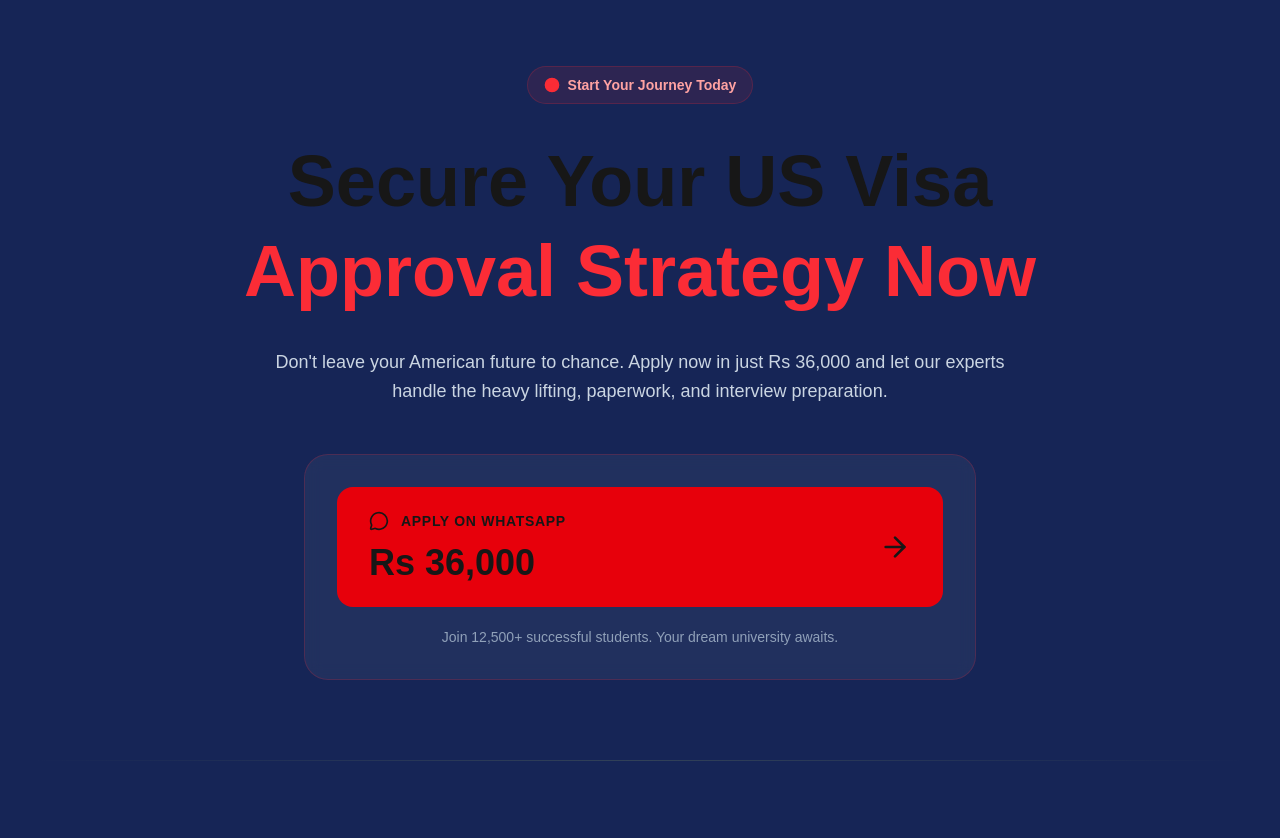
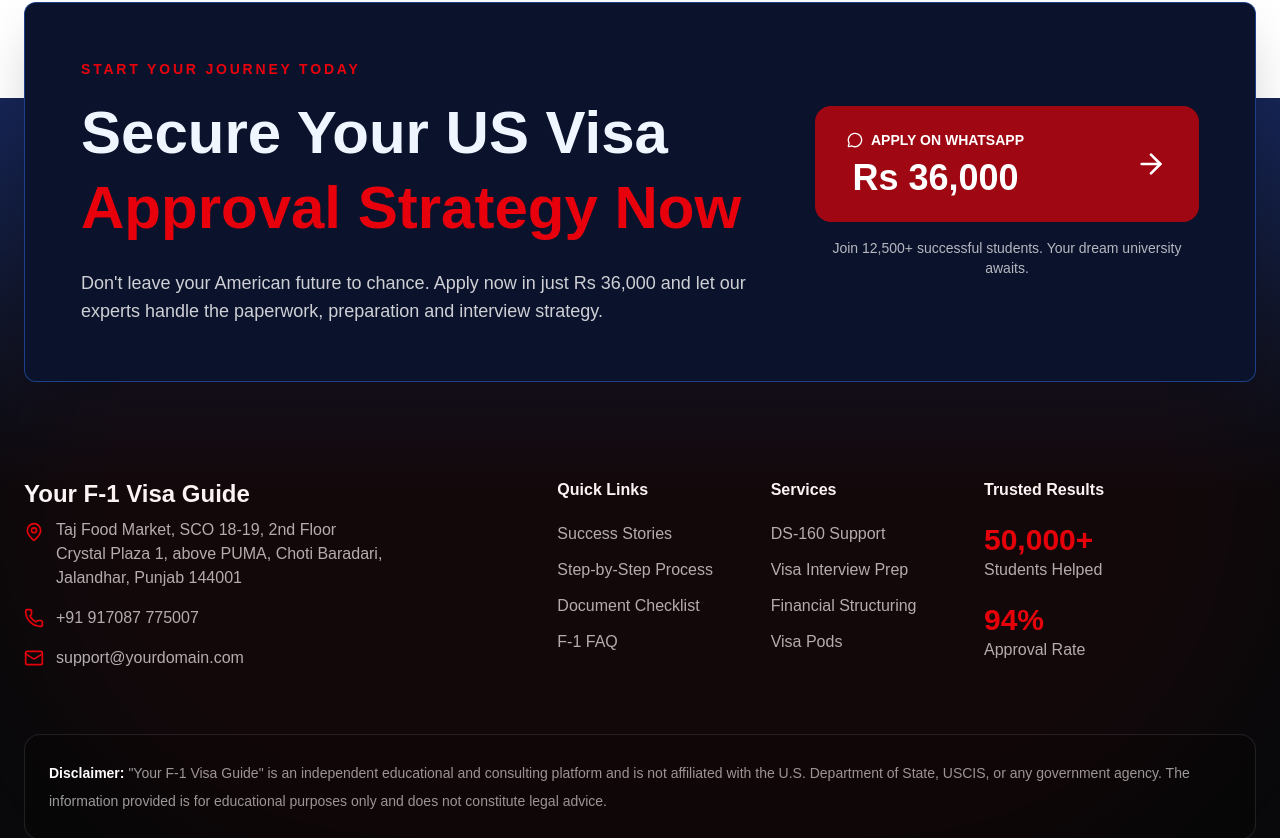
Before and after one commit to Yourf1visaguide/f1landingpage, a Next.js app: page / in a window 1280 px wide. Shown: the part 5783-6621 px from the top of the page. Built offline with nearby package versions, Linux system fonts and the light colour scheme; a web font is replaced by a local one.

Commit message:
Footer structure complete

```diff
--- a/app/components/Footer/footer.tsx
+++ b/app/components/Footer/footer.tsx
@@ -1,47 +1,44 @@
-"use client";
-
 import React from "react";
-import { ArrowRight, MessageCircle, CheckCircle2 } from "lucide-react";
+import {
+  ArrowRight,
+  MessageCircle,
+  MapPin,
+  Phone,
+  Mail,
+} from "lucide-react";
 
 export default function Footer() {
   return (
-    <footer className="relative overflow-hidden bg-blue-950">
-      {/* Background Accent */}
+    <footer className="relative mt-32 bg-linear-to-b from-blue-950 via-zinc-950 to-zinc-950 text-white">
+      {/* Floating CTA Card */}
 
-      {/* <div className="absolute inset-0 bg-[radial-gradient(circle_at_top_right,rgba(220,38,38,.15),transparent_40%)]" /> */}
+          <div className="absolute right-0 bottom-0 rounded-full h-full w-full bg-red-700/5 blur-3xl " />
 
-      <div className="relative mx-auto max-w-7xl px-6 py-24 lg:px-8">
-        {/* CTA Section */}
+      <div className="mx-auto max-w-7xl px-6">
+        <div className="relative -translate-y-24 overflow-hidden rounded-xl border border-blue-500/30 bg-blue-950 p-8 shadow-2xl lg:p-14">
 
-        <div className="mx-auto max-w-5xl text-center">
-          <div className="inline-flex items-center gap-2 rounded-full border border-red-500/20 bg-red-500/10 px-4 py-2">
-            <CheckCircle2
-              className="h-4 w-4 text-red-500"
-              fill="currentColor"
-            />
+          <div className="absolute right-0 top-0  left-0 bottom-0  h-full w-full bg-black/50 -z-50 " />
+          <div className="relative z-10 flex flex-col gap-10 lg:flex-row lg:items-center lg:justify-between">
+            <div className="max-w-2xl">
+              <p className="text-sm font-semibold uppercase tracking-[0.2em] text-red-600">
+                Start Your Journey Today
+              </p>
 
-            <span className="text-sm font-semibold text-red-300">
-              Start Your Journey Today
-            </span>
-          </div>
-
-          <h2 className="mt-8 text-5xl font-bold leading-tight lg:text-7xl">
+              <h2 className="mt-4 text-4xl font-bold leading-tight lg:text-6xl text-blue-50">
                 Secure Your US Visa
-            <span className="block text-red-500">
+                <span className="block text-red-600">
                   Approval Strategy Now
                 </span>
               </h2>
 
-          <p className="mx-auto mt-8 max-w-3xl text-lg leading-relaxed text-slate-300">
+              <p className="mt-6 text-lg text-white/80">
                 Don't leave your American future to chance.
                 Apply now in just Rs 36,000 and let our experts
-            handle the heavy lifting, paperwork, and
-            interview preparation.
+                handle the paperwork, preparation and interview strategy.
               </p>
+            </div>
 
-          {/* CTA Card */}
-
-          <div className="mx-auto mt-12 max-w-2xl rounded-3xl border border-red-500/20 bg-white/5 p-8 backdrop-blur-sm">
+            <div className="w-full max-w-sm">
               <button
                 className="
                 group
@@ -50,24 +47,21 @@ export default function Footer() {
                 items-center
                 justify-between
                 rounded-2xl
-                bg-red-600
+                bg-red-800
                 px-8
                 py-6
-                text-left
-                transition
+                transition-all
                 hover:bg-red-700
+                cursor-pointer
               "
               >
                 <div>
-                <div className="flex items-center gap-3">
-                  <MessageCircle className="h-5 w-5" />
-
-                  <span className="text-sm font-semibold uppercase tracking-wider">
+                  <div className="flex items-center gap-2 text-sm font-semibold uppercase">
+                    <MessageCircle className="h-4 w-4" />
                     Apply on WhatsApp
-                  </span>
                   </div>
 
-                <div className="mt-3 text-4xl font-bold">
+                  <div className="mt-2 text-4xl font-bold">
                     Rs 36,000
                   </div>
                 </div>
@@ -75,99 +69,156 @@ export default function Footer() {
                 <ArrowRight className="h-8 w-8 transition-transform group-hover:translate-x-2" />
               </button>
 
-            <p className="mt-5 text-sm text-slate-400">
+              <p className="mt-4 text-center text-sm text-white/70">
                 Join 12,500+ successful students.
                 Your dream university awaits.
               </p>
             </div>
           </div>
+        </div>
+      </div>
 
-        {/* Divider */}
+      {/* Footer Content */}
 
-        <div className="my-20 h-px bg-gradient-to-r from-transparent via-slate-700 to-transparent" />
-
-        {/* Bottom Area */}
+      <div className="mx-auto max-w-7xl px-6 pb-10 ">
 
         <div className="grid gap-12 lg:grid-cols-12">
-          {/* Brand */}
+          {/* Company Info */}
 
-          <div className="lg:col-span-7">
-            <h3 className="text-2xl font-bold">
+          <div className="lg:col-span-5">
+            <h3 className="text-2xl font-bold ">
               Your F-1 Visa Guide
             </h3>
 
-            <p className="mt-4 max-w-2xl leading-7 text-slate-400">
-              Helping students navigate the F-1 visa
-              process with confidence through expert
-              guidance, document preparation, and
-              interview coaching.
-            </p>
+            {/* <p className="mt-5 max-w-md leading-7 text-white/70">
+              Helping students secure their F-1 visa with
+              expert guidance, documentation support and
+              interview preparation.
+            </p> */}
+
+            {/* Address */}
+
+            <div className="mt-2 space-y-4">
+              <div className="flex items-start gap-3">
+                <MapPin className="mt-1 h-5 w-5 text-red-600" />
+
+                <div className="text-white/70">
+                  Taj Food Market, SCO 18-19, 2nd Floor
+                  <br />
+                  Crystal Plaza 1, above PUMA, Choti Baradari,
+                  <br />
+                  Jalandhar, Punjab 144001
+                  <br />
+                </div>
               </div>
 
-          {/* Links */}
+              <div className="flex items-center gap-3">
+                <Phone className="h-5 w-5 text-red-600" />
 
-          <div className="lg:col-span-5">
+                <span className="text-white/70">
+                  +91 917087 775007
+                </span>
+              </div>
+
+              <div className="flex items-center gap-3">
+                <Mail className="h-5 w-5 text-red-600" />
+
+                <span className="text-white/70">
+                  support@yourdomain.com
+                </span>
+              </div>
+            </div>
+          </div>
+
+          {/* Quick Links */}
+
+          <div className="lg:col-span-2">
             <h4 className="font-semibold text-white">
               Quick Links
             </h4>
 
-            <div className="mt-5 space-y-4">
-              <a
-                href="#stories"
-                className="block text-slate-400 transition hover:text-red-400"
-              >
+            <div className="mt-5 space-y-3">
+              <a href="#stories" className="block text-white/70 hover:text-red-600">
                 Success Stories
               </a>
 
-              <a
-                href="#process"
-                className="block text-slate-400 transition hover:text-red-400"
-              >
+              <a href="#process" className="block text-white/70 hover:text-red-600">
                 Step-by-Step Process
               </a>
 
-              <a
-                href="#documents"
-                className="block text-slate-400 transition hover:text-red-400"
-              >
+              <a href="#documents" className="block text-white/70 hover:text-red-600">
                 Document Checklist
               </a>
 
-              <a
-                href="#faq"
-                className="block text-slate-400 transition hover:text-red-400"
-              >
+              <a href="#faq" className="block text-white/70 hover:text-red-600">
                 F-1 FAQ
               </a>
+            </div>
+          </div>
+
+          {/* Services */}
+
+          <div className="lg:col-span-2">
+            <h4 className="font-semibold text-white">
+              Services
+            </h4>
+
+            <div className="mt-5 space-y-3">
+              <p className="text-white/70">DS-160 Support</p>
+              <p className="text-white/70">Visa Interview Prep</p>
+              <p className="text-white/70">Financial Structuring</p>
+              <p className="text-white/70">Visa Pods</p>
+            </div>
+          </div>
+
+          {/* Trust Stats */}
+
+          <div className="lg:col-span-3">
+            <h4 className="font-semibold text-white">
+              Trusted Results
+            </h4>
+
+            <div className="mt-5 space-y-5">
+              <div>
+                <div className="text-3xl font-bold text-red-600">
+
+                  50,000+
+                </div>
+
+                <div className="text-white/70">
+                  Students Helped
+                </div>
+              </div>
+
+              <div>
+                <div className="text-3xl font-bold text-red-600">
+                  94%
+                </div>
+
+                <div className="text-white/70">
+                  Approval Rate
+                </div>
+              </div>
             </div>
           </div>
         </div>
 
         {/* Disclaimer */}
 
-        <div className="mt-20 rounded-2xl border border-slate-800 bg-slate-900/50 p-6">
-          <p className="text-sm leading-7 text-slate-400">
-            <span className="font-semibold text-slate-300">
+        <div className="mt-16 rounded-2xl border border-white/10 bg-black/20 p-6">
+          <p className="text-sm leading-7 text-white/60">
+            <span className="font-semibold text-white">
               Disclaimer:
             </span>{" "}
-            "Your F-1 Visa Guide" is an independent
-            educational and consulting platform and is not
-            affiliated with the U.S. Department of State,
-            USCIS, or any government agency. The
-            information provided is for educational
-            purposes only and does not constitute legal
-            advice.
+            "Your F-1 Visa Guide" is an independent educational
+            and consulting platform and is not affiliated with
+            the U.S. Department of State, USCIS, or any government
+            agency. The information provided is for educational
+            purposes only and does not constitute legal advice.
           </p>
         </div>
 
-        {/* Copyright */}
 
-        <div className="mt-10 border-t border-slate-800 pt-8 text-center">
-          <p className="text-sm text-slate-500">
-            © 2026 Your F-1 Visa Guide. All rights
-            reserved.
-          </p>
-        </div>
       </div>
     </footer>
   );
```
Also changed, not shown: app/components/MainPage/Faq/Faq.tsx (+1 -1 lines). Lines whose indentation alone changed are shown as unchanged.
